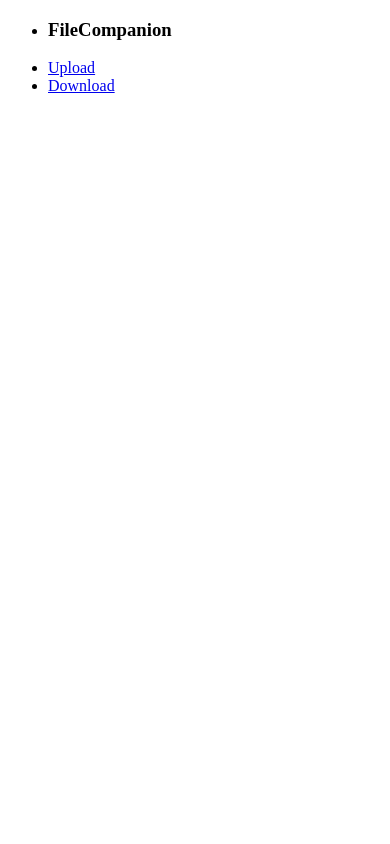
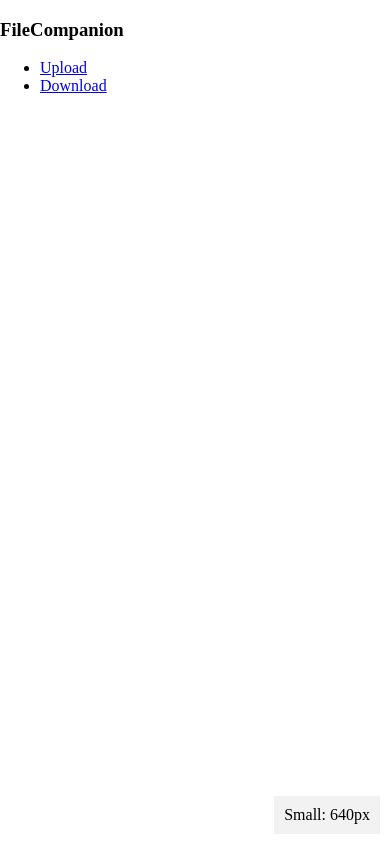
Before and after one commit to IAmSaeve/Dissertation, a React (Create React App) app in the folder app/: page / in a window 390 px wide. Built offline with nearby package versions, Linux system fonts and the light colour scheme.

Commit message:
Rename header. Add mixins for media queries

```diff
--- a/app/src/App.js
+++ b/app/src/App.js
@@ -1,6 +1,5 @@
 /* eslint-disable no-unused-vars */
 import React, { Component } from 'react';
-import Navi from "./Router/Header";
 import RouterOutput from "./Router/RouterOutput";
 import './Styles/App.scss';
 
@@ -8,7 +7,6 @@ class App extends Component {
   render() {
     return (
       <div>
-        <Navi></Navi>
         <RouterOutput></RouterOutput>
       </div>
     );
--- a/app/src/Router/Header.js
+++ b/app/src/Router/Header.js
@@ -5,10 +5,11 @@ import { Link } from 'react-router-dom';
 class Head extends Component {
   render() {
     return (
-      <nav>
-        <div>
-          <ul >
-            <li><h3 >FileCompanion </h3></li>
+      <header>
+        <nav>
+          {/* TODO: This should be a h1 with h3 styling */}
+          <h3>FileCompanion</h3>
+          <ul>
             <li>
               <Link to='/Upload'>Upload</Link>
             </li>
@@ -16,8 +17,8 @@ class Head extends Component {
               <Link to='/Download' >Download</Link>
             </li>
           </ul>
-        </div>
-      </nav>
+        </nav>
+      </header>
     );
   }
 }
--- /dev/null
+++ b/app/src/Styles/Header.scss
@@ -0,0 +1,5 @@
+/// <reference path="./settings.scss" />
+
+@include breakpoint(large) {
+
+}
--- /dev/null
+++ b/app/src/Styles/core/_breakpoints.scss
@@ -0,0 +1,83 @@
+@import "range.scss";
+
+// Breakpoint values
+$small-range: (0em, 40em); // 0, 640px
+$medium-range: (40.063em, 64em); // 641px, 1024px
+$large-range: (64.063em, 90em); // 1025px, 1440px
+$xlarge-range: (90.063em, 120em); // 1441px, 1920px
+$xxlarge-range: (120.063em); // 1921px
+
+// Defining media queries
+$small-up: "(min-width: #{lower-bound($small-range)})" !default;
+$small-only: "(min-width: #{lower-bound($small-range)}) and (max-width:#{upper-bound($small-range)})" !default;
+$medium-up: "(min-width:#{lower-bound($medium-range)})" !default;
+$medium-only: "(min-width:#{lower-bound($medium-range)}) and (max-width:#{upper-bound($medium-range)})" !default;
+$large-up: "(min-width:#{lower-bound($large-range)})" !default;
+$large-only: "(min-width:#{lower-bound($large-range)}) and (max-width:#{upper-bound($large-range)})" !default;
+$xlarge-up: "(min-width:#{lower-bound($xlarge-range)})" !default;
+$xlarge-only: "(min-width:#{lower-bound($xlarge-range)}) and (max-width:#{upper-bound($xlarge-range)})" !default;
+$xxlarge-up: "(min-width:#{lower-bound($xxlarge-range)})" !default;
+$xxlarge-only: "(min-width:#{lower-bound($xxlarge-range)}) and (max-width:#{upper-bound($xxlarge-range)})" !default;
+
+// Define mixins for use in other files
+@mixin breakpoint($bp) {
+    @if "#{$bp}"=="small only" {
+        @media #{$small-only} {
+            @content;
+        }
+    }
+
+    @if "#{$bp}"=="small up" {
+        @media #{$small-up} {
+            @content;
+        }
+    }
+
+    @if "#{$bp}"=="medium only" {
+        @media #{$medium-only} {
+            @content;
+        }
+    }
+
+    @if "#{$bp}"=="medium up" {
+        @media #{medium-up} {
+            @content;
+        }
+    }
+
+    @if "#{$bp}"=="large only" {
+        @media #{large-only} {
+            @content;
+        }
+    }
+
+    @if "#{$bp}"=="large up" {
+        @media #{large-up} {
+            @content;
+        }
+    }
+
+    @if "#{$bp}"=="xlarge only" {
+        @media #{xlarge-only} {
+            @content;
+        }
+    }
+
+    @if "#{$bp}"=="xlarge up" {
+        @media #{xlarge-up} {
+            @content;
+        }
+    }
+
+    @if "#{$bp}"=="xxlarge only" {
+        @media #{xxlarge-only} {
+            @content;
+        }
+    }
+
+    @if "#{$bp}"=="xxlarge up" {
+        @media #{xxlarge-up} {
+            @content;
+        }
+    }
+}
--- /dev/null
+++ b/app/src/Styles/core/_range.scss
@@ -0,0 +1,17 @@
+// Helper functions to calcualte upper and lower bounds in range variables
+
+@function lower-bound($range) {
+    @if length($range) <=0 {
+        @return 0;
+    }
+
+    @return nth($range, 1);
+}
+
+@function upper-bound($range) {
+    @if length($range) < 2 {
+        @return 999999999999;
+    }
+
+    @return nth($range, 2);
+}
--- a/app/src/Styles/index.scss
+++ b/app/src/Styles/index.scss
@@ -0,0 +1,19 @@
+@import "./core/breakpoints";
+
+body {
+    margin: 0;
+}
+
+body::after {
+    content: "";
+    padding: 10px;
+    background-color: #efefefcc;
+    position: absolute;
+    bottom: 10px;
+    right: 10px;
+    white-space: nowrap;
+
+    @include breakpoint(small only) {
+        content: "Small: 640px";
+    }
+}
--- a/app/src/index.js
+++ b/app/src/index.js
@@ -4,9 +4,11 @@ import ReactDOM from 'react-dom';
 import './Styles/index.scss';
 import { BrowserRouter } from 'react-router-dom';
 import App from './App';
+import Header from "./Router/Header";
 
 ReactDOM.render(
     <BrowserRouter>
+        <Header />
         <App />
     </BrowserRouter>,
     document.getElementById('root')
```
